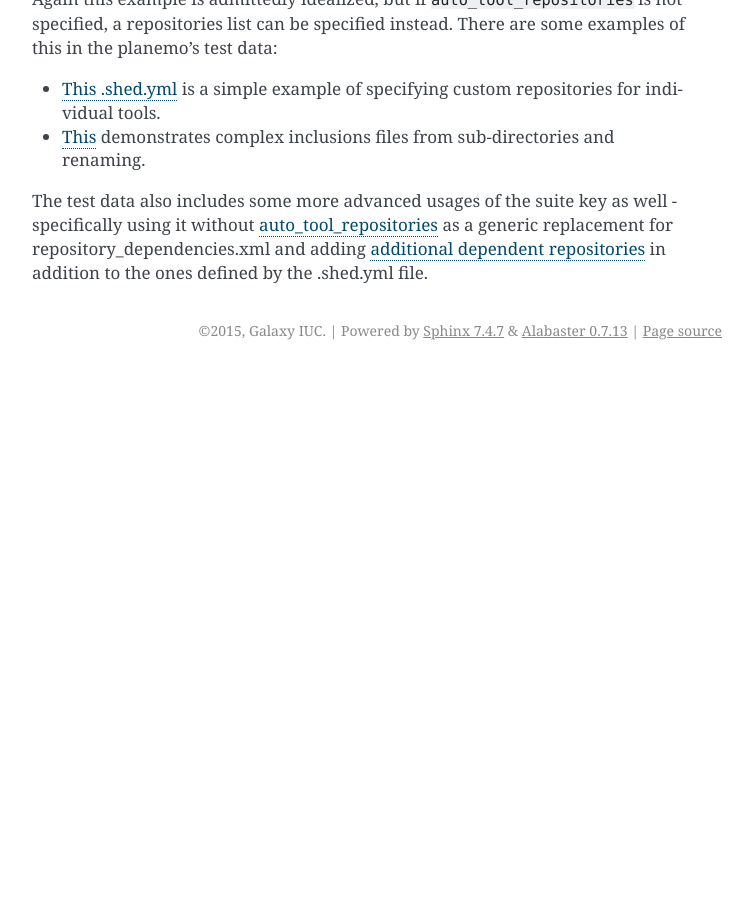
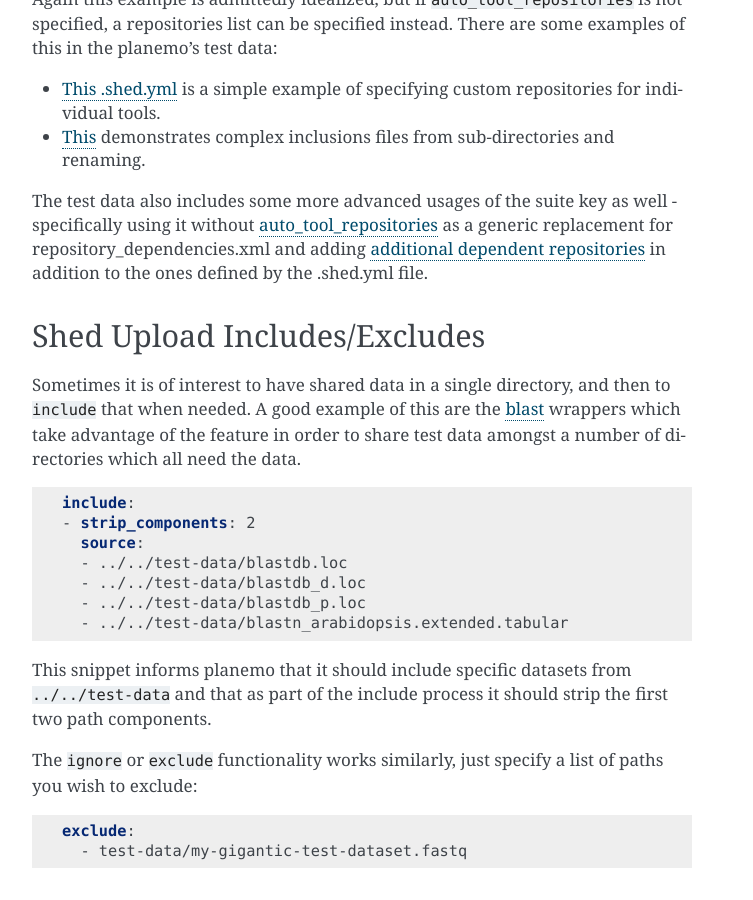
Before and after one commit to galaxy-iuc/standards, a Sphinx documentation site: the page built from docs/best_practices/shed_yml.rst, in a window 1280 px wide and 900 px high, scrolled down 2051 px. Shown: the whole window, without its empty margins (388-1141 px from the left). Built offline with Sphinx 7.4.7, drawn with Linux system fonts in a browser that asks for light colours; before the commit the page ends 2421 px from its top, so only the background shows below that; some of the changed text lies outside the part shown.

Commit message:
Fixes #6
@jmchilton can you confirm this the syntax is correct for exclude/ignore?
I didn't see any examples of it in any test cases/docs/@peterjc's repos

```diff
--- a/docs/best_practices/shed_yml.rst
+++ b/docs/best_practices/shed_yml.rst
@@ -100,3 +100,33 @@ it without `auto_tool_repositories <https://github.com/galaxyproject/planemo/blo
 as a generic replacement for repository_dependencies.xml and adding `additional dependent
 repositories <https://github.com/galaxyproejct/planemo/blob/master/tests/data/repos/multi_repos_flat_flag_suite/.shed.yml>`__
 in addition to the ones defined by the .shed.yml file.
+
+
+Shed Upload Includes/Excludes
+-----------------------------
+
+Sometimes it is of interest to have shared data in a single directory, and then to ``include`` that
+when needed. A good example of this are the `blast <https://github.com/peterjc/galaxy_blast/blob/master/tools/ncbi_blast_plus/.shed.yml>`__
+wrappers which take advantage of the feature in order to share test data amongst a number of
+directories which all need the data.
+
+.. code:: yaml
+
+    include:
+    - strip_components: 2
+      source:
+      - ../../test-data/blastdb.loc
+      - ../../test-data/blastdb_d.loc
+      - ../../test-data/blastdb_p.loc
+      - ../../test-data/blastn_arabidopsis.extended.tabular
+
+This snippet informs planemo that it should include specific datasets from ``../../test-data`` and
+that as part of the include process it should strip the first two path components.
+
+The ``ignore`` or ``exclude`` functionality works similarly, just specify a list of paths you wish
+to exclude:
+
+.. code:: yaml
+
+    exclude:
+      - test-data/my-gigantic-test-dataset.fastq
```
